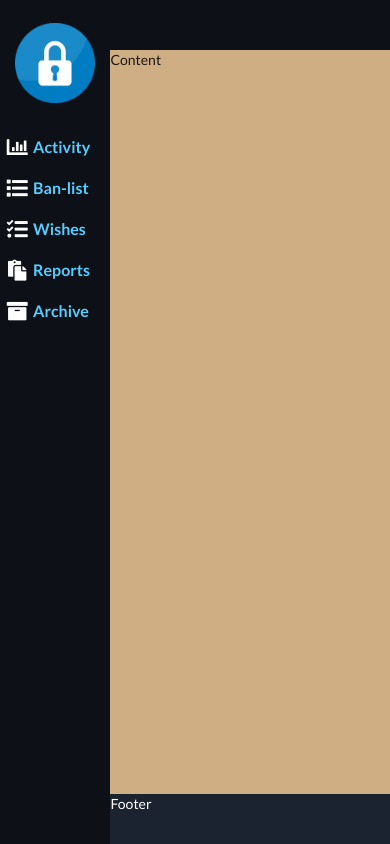
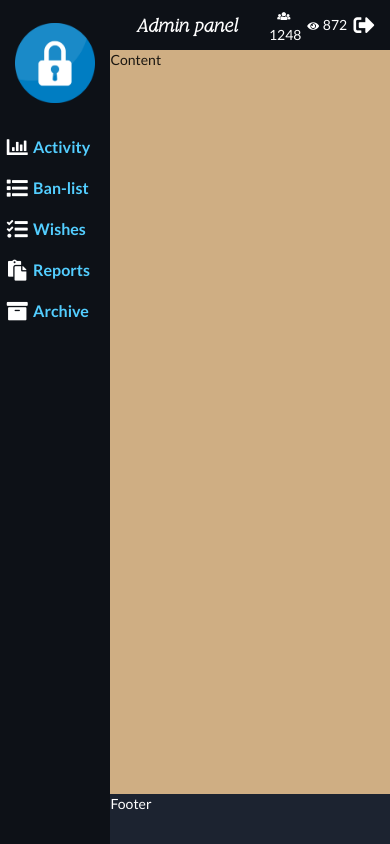
Before and after one commit to f0cuSsss/admin-panel, a React (Create React App) app: page / in a window 390 px wide. Built offline with nearby package versions, Linux system fonts and the light colour scheme.

Commit message:
Header bar design created

```diff
--- a/src/components/Header.js
+++ b/src/components/Header.js
@@ -1,8 +1,25 @@
 import React from 'react'
+
+import '../styles/Header.css'
 
 export const Header = () => {
     return (
         <header>
+            <span className="header-text center">Admin panel</span>
+
+            <div className="detail center">
+                <i className="users icon small"/>
+                <span>1248</span>
+            </div>
+
+            <div className="detail center">
+                <i className="eye icon small"/>
+                <span>872</span>
+            </div>
+
+            <div className="signin-icon center">
+                <i className="sign-out icon large"/>
+            </div>
 
         </header>
     );
--- /dev/null
+++ b/src/styles/Header.css
@@ -0,0 +1,70 @@
+@font-face {
+    font-family: 'Restora';
+    src: local('Restora'), url(../fonts/RestoraThinItalic.otf) format('truetype');
+}
+
+header {
+    display: grid;
+    grid-template-columns: 55% 15% 15% 15%;
+    grid-template-rows: 50px;
+    grid-template-areas: "text users sign_out cur_online ";
+}
+
+.header-text {
+    grid-area: text;
+    font-size: 32px;
+    line-height: 50%;
+    font-weight: bold;
+    color: #fff;
+    font-family: Restora, serif;
+}
+
+.signin-icon {
+    align-self: center;
+    cursor: pointer;
+    justify-self: end;
+    padding: 10px;
+}
+
+.detail {
+
+}
+
+.sign-out {
+    grid-area: sign_out;
+}
+
+.eye {
+    grid-area: cur_online;
+}
+
+.users {
+    grid-area: users;
+}
+
+.center {
+    align-self: center;
+    text-align: center;
+}
+
+@media screen and (max-width: 480px) {
+    .header-text {
+        grid-area: text;
+        font-size: 26px;
+        line-height: 50%;
+        font-weight: bold;
+        color: #fff;
+        font-family: Restora, serif;
+    }
+}
+
+@media screen and (max-width: 390px) {
+    .header-text {
+        grid-area: text;
+        font-size: 18px;
+        line-height: 50%;
+        font-weight: bold;
+        color: #fff;
+        font-family: Restora, serif;
+    }
+}
```
